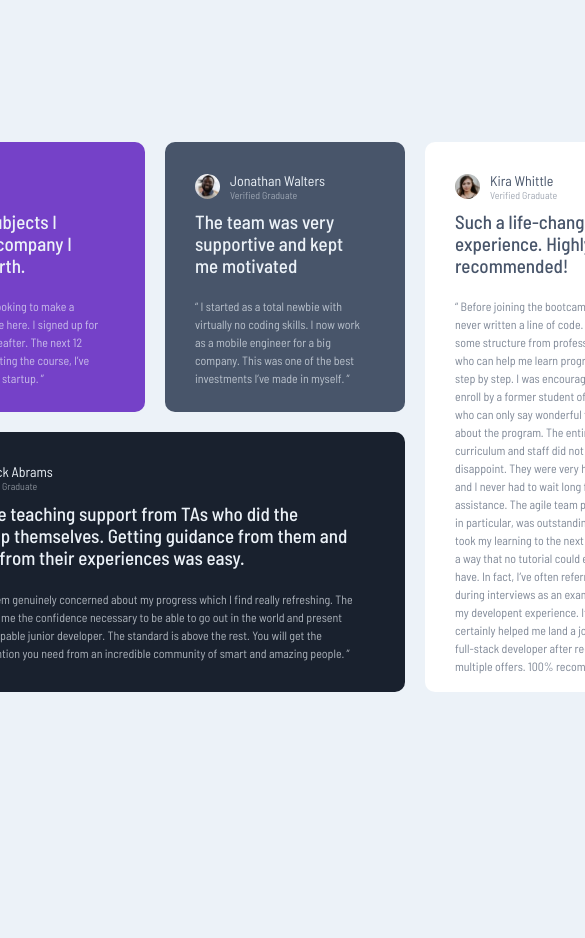
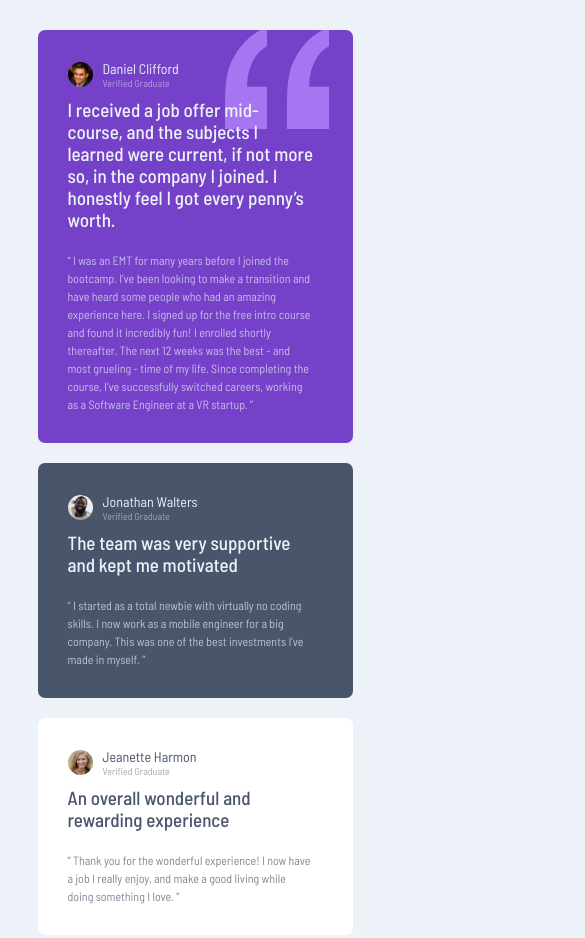
Before and after one commit to devansh373/fm-testimonials-grid, a plain HTML site: page index.html in a window 390 px wide. Shown: the top 938 px of the page, 585 px wide, since content can reach past the window. Before the commit the page ends 844 px from the top, so only its background shows below. Drawn offline with Linux system fonts and the light colour scheme.

Commit message:
1 put bg image in first testimonial 2 completed mobile design 3 changed border radius of every testimonial

```diff
--- a/style.css
+++ b/style.css
@@ -26,7 +26,7 @@ body{
 }
 .wrapper>div{
     padding: 30px;
-    border-radius: 10px;
+    border-radius: 7px;
     display: flex;
     flex-direction: column;
     justify-content: space-around;
@@ -36,6 +36,9 @@ body{
     background-color: hsl(263, 55%, 52%);
     grid-row: span 1;
     grid-column: span 2;
+    background-image: url(./images/bg-pattern-quotation.svg);
+    background-repeat: no-repeat;
+    background-position: right 20% top 0;
 }
 .two{
     grid-row: span 1;
@@ -101,3 +104,37 @@ p{
 .three *,.five *{
     color: hsl(217, 19%, 35%)!important;
 }
+.wrapper .one,.wrapper .four{
+padding: 30px 0px 30px 30px;
+}
+.one p:last-of-type, .four p:last-of-type{
+padding-right: 41px;
+}
+@media (max-width:1100px){
+    body{
+        height: auto;
+        overflow-y: auto;
+    }
+    .wrapper{
+        width: 375px;
+        height: auto;
+        display: flex;
+        flex-direction: column;
+        padding: 30px;
+    }
+    .one p:first-of-type,.four p:first-of-type{
+        padding-right:39px ;
+    }
+
+    /* p{
+        font-size: 13px;
+        line-height: 18px;
+        color: hsl(210, 46%, 95%);
+        opacity: 0.7;
+        font-weight: 400;
+        padding-right: 11px;
+    } */
+.one{
+    background-position: right 11% top -1%;
+}
+}
```
